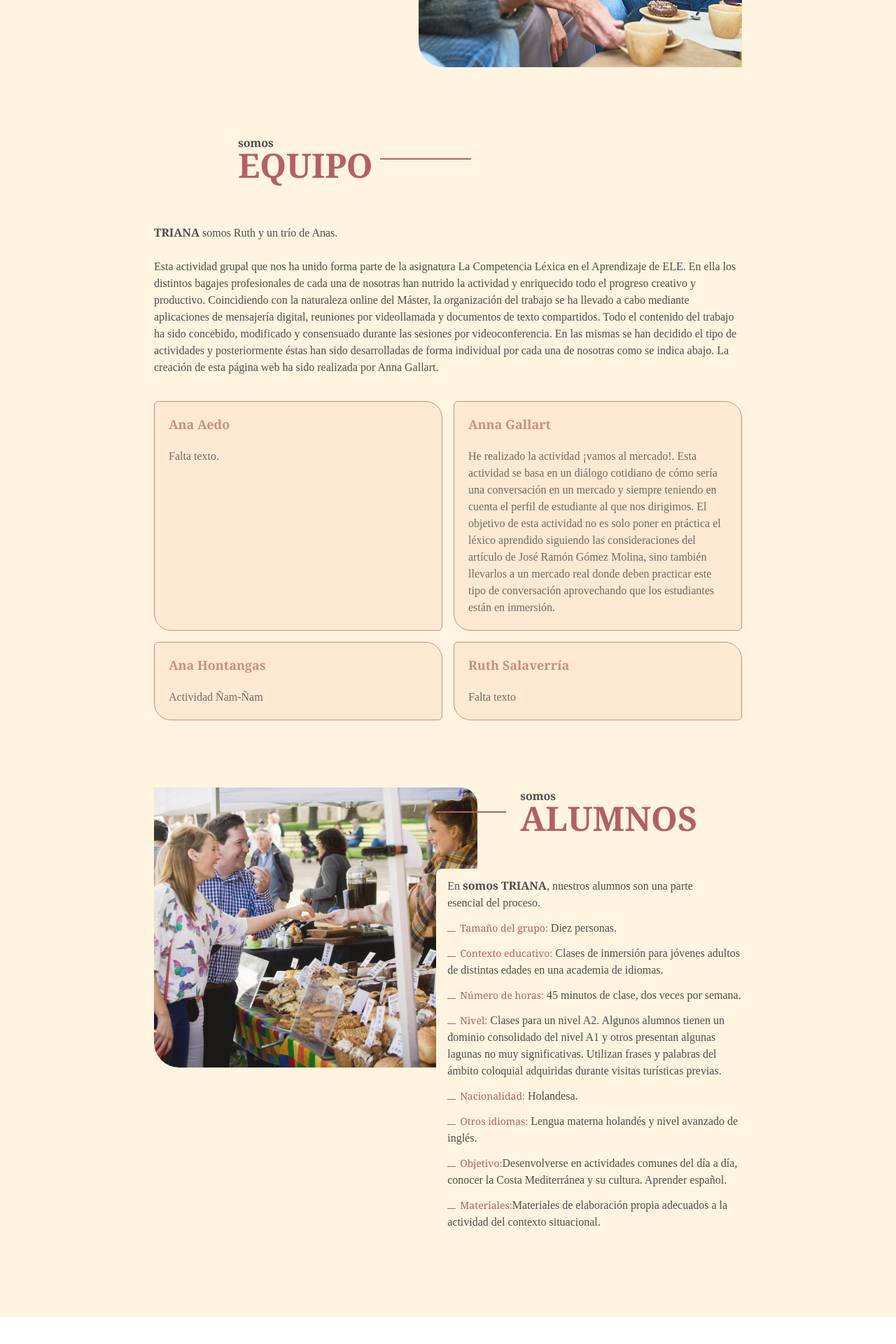
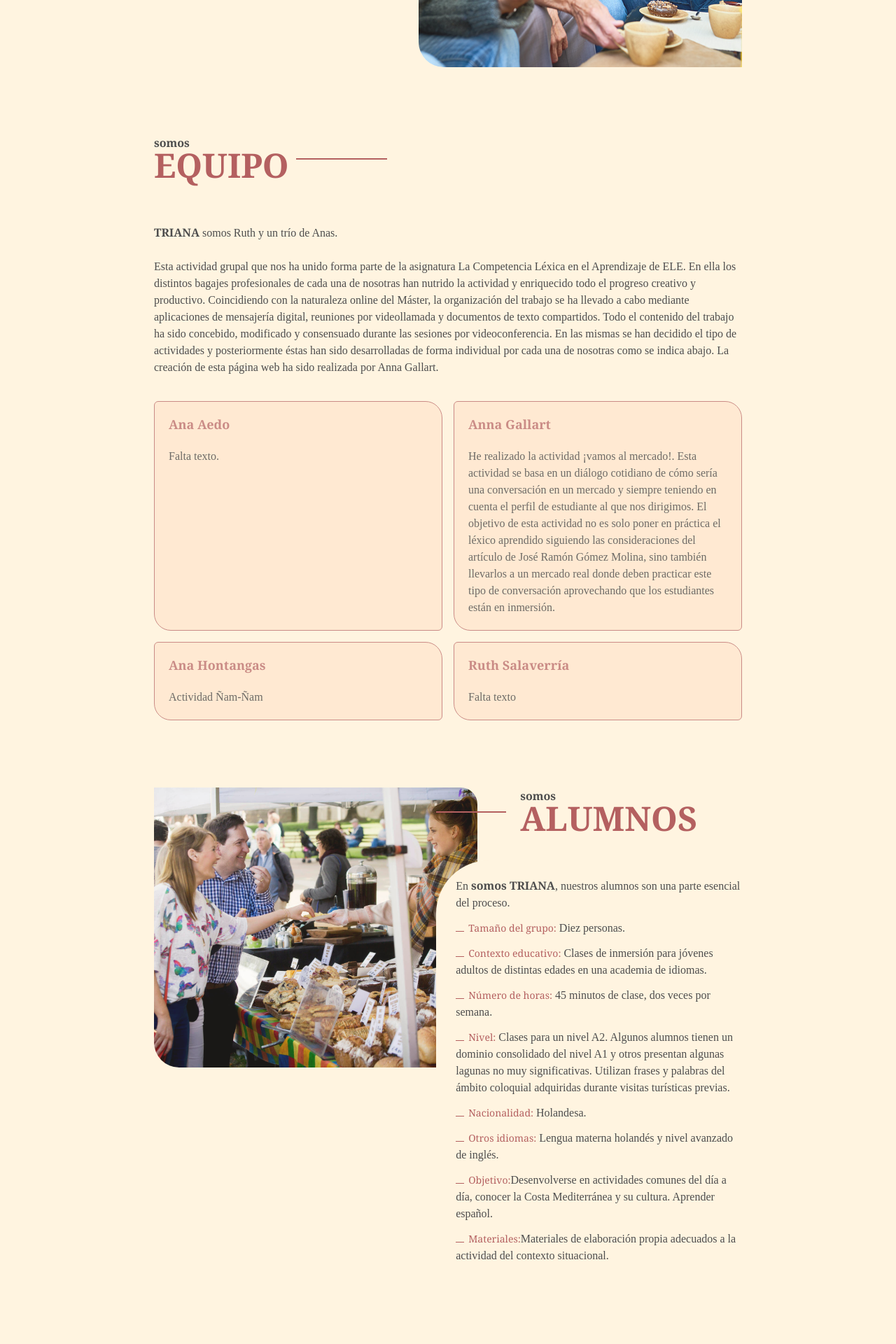
Before and after one commit to willylatorre/elementary, a Nuxt app: page / in a window 1280 px wide. Shown: the part 600-2520 px from the top of the page at 70% size. Before the commit the page ends 2482 px from the top, so only its background shows below. Built offline with nearby package versions, Linux system fonts and the light colour scheme.

Commit message:
Fix mobile

```diff
--- a/assets/scss/global.scss
+++ b/assets/scss/global.scss
@@ -72,8 +72,13 @@ h2 {
     }
 
     @media(max-width: 600px) {
+        padding-left: 56px;
 
-        span {}
+
+        span {
+            font-size: 3rem;
+            line-height: 2rem;
+        }
 
         :after {
             width: 40px;
@@ -83,6 +88,7 @@ h2 {
 
 h2.inverted {
     padding-right: 140px;
+    padding-left: 0;
 
     :after {
         content: " ";
@@ -102,14 +108,8 @@ h2.inverted {
         line-height: 40px;
     }
 
-
-
     @media(max-width: 600px) {
-
-        span {
-            font-size: 3rem;
-            line-height: 1rem;
-        }
+        padding-right: 56px;
 
         :after {
             width: 40px;
--- a/pages/index.vue
+++ b/pages/index.vue
@@ -41,7 +41,7 @@
                 por Anna Gallart.
             </p>
 
-            <div class="grid grid-cols-2 gap-4 mt-6">
+            <div class="grid grid-cols-1 md:grid-cols-2 gap-4 mt-4 md:mt-6">
                 <el-card class="profile-card" shadow="hover">
                     <template #header>
                         <div class="card-header">
@@ -91,14 +91,14 @@
 
 
 
-            <div class="flex flex-col relative">
-                <div class="on-top ml-[48%]">
+            <div class="flex flex-col-reverse relative">
+                <div class="on-top mt-4 md:mt-0 md:ml-[48%]">
                     <h2>
                         somos <br />
                         <span class="high">ALUMNOS</span>
                     </h2>
-                    <div class="bg-bg rounded-tl-lg pl-4">
-                        <p class="text-dark max-w-[400px] hero-sub">
+                    <div class="bg-bg md:rounded-tl-[76px] md:pl-7 md:pt-3 md:mt-[-12px]">
+                        <p class="">
                             En
                             <span class="font-serif font-bold font-dark">somos TRIANA</span>, nuestros alumnos son una parte
                             esencial del proceso.
```
